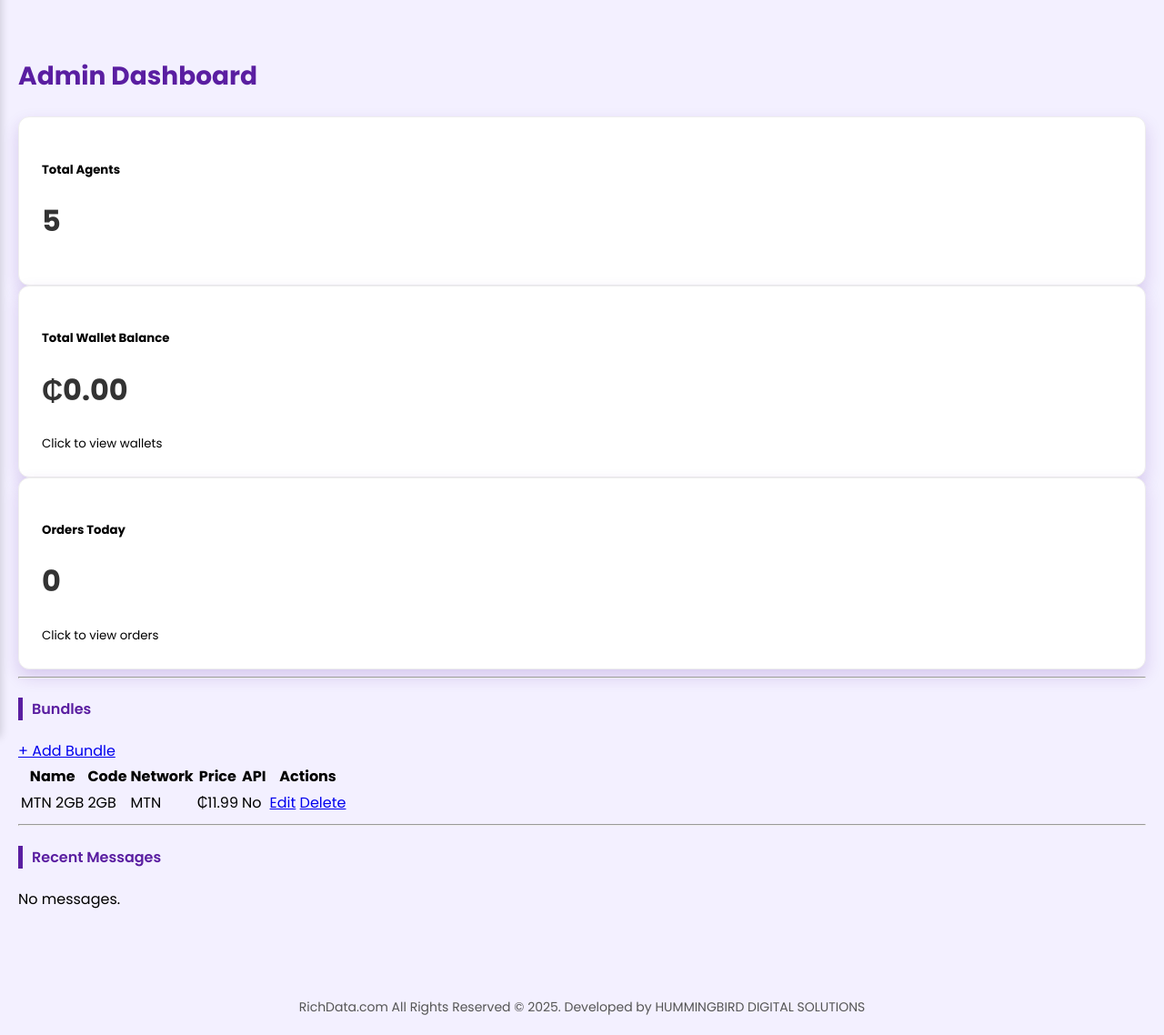
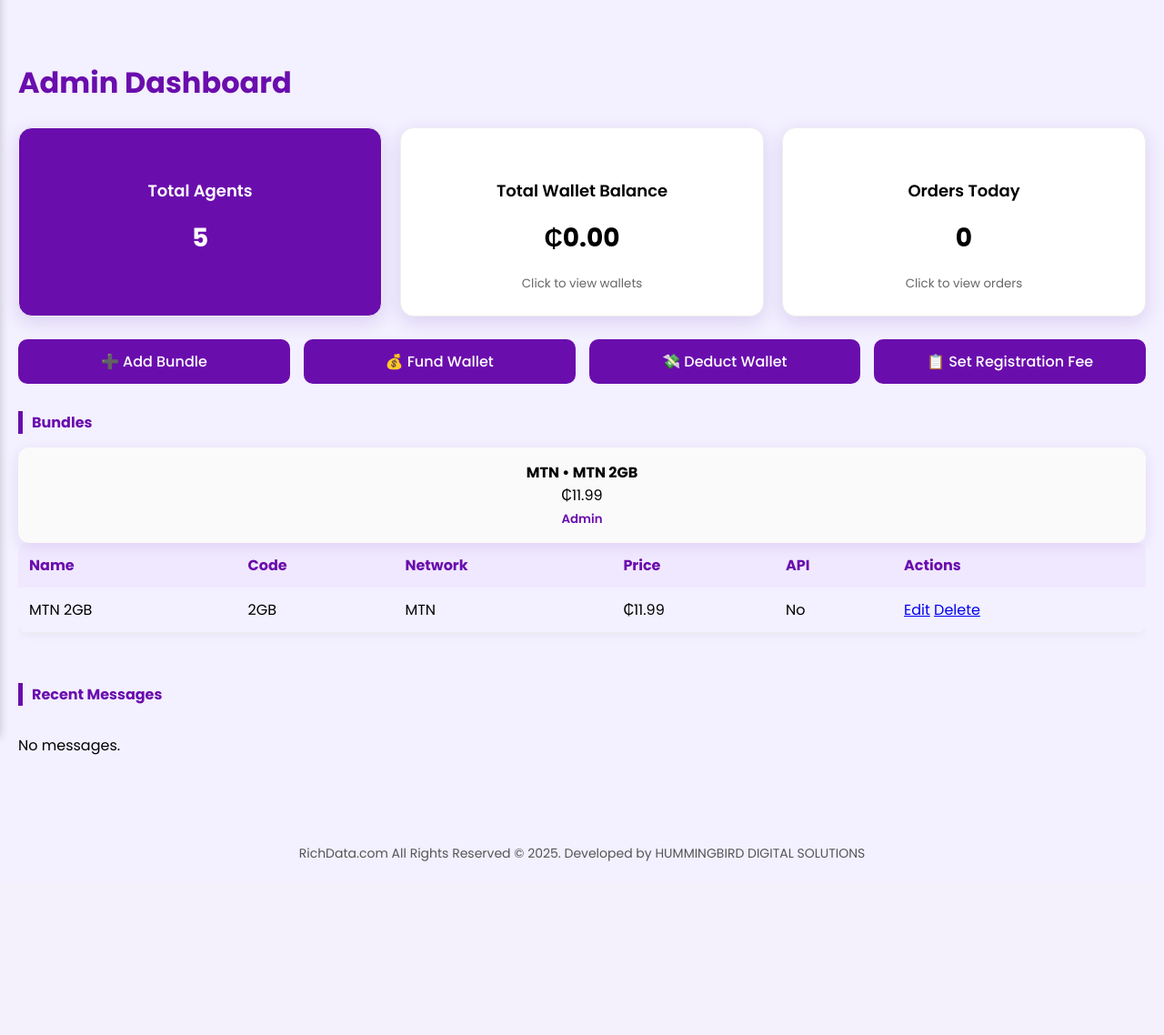
Before and after one commit to Oxbee59/richdatabundle_v3, a Django app: page /superadmin-dashboard/ in a window 1280 px wide. Shown: the part 60-1198 px from the top of the page at 91% size. After the commit the page ends 1007 px from the top, so only its background shows below. Run offline with Django 5.2, Linux system fonts and the light colour scheme; a user stored in the database is signed in; data comes from the database, SQL or seed files in the repository; data that the repository does not hold is empty.

Commit message:
Updated admin dashboard: merged old design with new 3D style and fixed URLs

```diff
--- a/core/templates/admin_dashboard.html
+++ b/core/templates/admin_dashboard.html
@@ -3,84 +3,226 @@
 
 {% block content %}
 <style>
-    .dashboard-card {
-        background: white;
-        border-radius: 12px;
-        padding: 25px;
-        box-shadow: 0 8px 18px rgba(90, 30, 161, 0.18);
-        transition: transform 0.2s ease, box-shadow 0.2s ease;
-        border: 1px solid #eee;
+    /* ----------------- GENERAL STYLES ----------------- */
+    .dashboard-title {
+        color: #6a0dad;
+        font-weight: 700;
+        font-size: 32px;
+        margin-bottom: 25px;
+    }
+    .section-title {
+        font-weight: 700;
+        color: #6a0dad;
+        border-left: 5px solid #6a0dad;
+        padding-left: 10px;
+        margin-top: 30px;
+        margin-bottom: 15px;
     }
 
-    .dashboard-card:hover {
-        transform: translateY(-4px);
-        box-shadow: 0 12px 24px rgba(90, 30, 161, 0.25);
+    /* ----------------- METRIC CARDS ----------------- */
+    .metrics-grid {
+        display: grid;
+        grid-template-columns: repeat(auto-fit, minmax(180px, 1fr));
+        gap: 20px;
+        margin-bottom: 25px;
     }
-
-    .dashboard-title {
-        color: #5a1ea1;
+    .metric-card {
+        background: white;
+        border-radius: 15px;
+        padding: 25px;
+        text-align: center;
+        box-shadow: 0 6px 20px rgba(90, 30, 161, 0.15);
+        transition: transform 0.25s ease, box-shadow 0.25s ease;
+        border: 1px solid #eee;
+        text-decoration: none;
+        color: inherit;
+    }
+    .metric-card.primary {
+        background: #6a0dad;
+        color: white;
+    }
+    .metric-card:hover {
+        transform: translateY(-6px);
+        box-shadow: 0 12px 30px rgba(90, 30, 161, 0.3);
+    }
+    .metric-card h5 {
+        margin-bottom: 10px;
+        font-weight: 600;
+        font-size: 18px;
+    }
+    .metric-card h1 {
         font-weight: 700;
         font-size: 28px;
     }
+    .metric-card small {
+        display: block;
+        color: #666;
+        margin-top: 5px;
+    }
 
-    .section-title {
+    /* ----------------- ACTION BUTTONS ----------------- */
+    .actions {
+        display: grid;
+        grid-template-columns: repeat(auto-fit, minmax(180px, 1fr));
+        gap: 15px;
+        margin-bottom: 30px;
+    }
+    .btn-action {
+        display: block;
+        text-align: center;
+        background: #6a0dad;
+        color: white;
+        padding: 12px;
+        border-radius: 10px;
+        font-weight: 500;
+        text-decoration: none;
+        transition: 0.2s ease;
+    }
+    .btn-action:hover {
+        background: #501393;
+        transform: translateY(-2px);
+    }
+
+    /* ----------------- BUNDLE GRID ----------------- */
+    .bundle-grid {
+        display: grid;
+        grid-template-columns: repeat(auto-fit, minmax(160px, 1fr));
+        gap: 15px;
+    }
+    .bundle-card {
+        background: #fafafa;
+        border-radius: 12px;
+        padding: 15px;
+        text-align: center;
+        box-shadow: 0 4px 15px rgba(90, 30, 161, 0.1);
+        transition: transform 0.25s ease, box-shadow 0.25s ease;
+        text-decoration: none;
+        color: inherit;
+    }
+    .bundle-card:hover {
+        transform: translateY(-4px);
+        box-shadow: 0 10px 25px rgba(90, 30, 161, 0.25);
+    }
+    .bundle-card small {
+        color: #6a0dad;
         font-weight: 600;
-        color: #5a1ea1;
-        border-left: 5px solid #5a1ea1;
-        padding-left: 10px;
+    }
+
+    /* ----------------- TABLE STYLES ----------------- */
+    .table-responsive {
+        overflow-x: auto;
+    }
+    table {
+        width: 100%;
+        border-collapse: collapse;
+        margin-bottom: 25px;
+        border-radius: 10px;
+        overflow: hidden;
+        box-shadow: 0 2px 12px rgba(0,0,0,0.05);
+    }
+    th {
+        background: #f0e8ff;
+        color: #6a0dad;
+        padding: 12px;
+        text-align: left;
+    }
+    td {
+        padding: 12px;
+        border-bottom: 1px solid #eee;
+    }
+
+    /* ----------------- MESSAGES ----------------- */
+    .message-list {
+        display: flex;
+        flex-direction: column;
+        gap: 12px;
+    }
+    .message-item {
+        display: flex;
+        justify-content: space-between;
+        align-items: center;
+        background: #fff;
+        padding: 15px;
+        border-radius: 12px;
+        box-shadow: 0 4px 15px rgba(90, 30, 161, 0.1);
+    }
+    .message-item small {
+        color: #666;
+        font-size: 13px;
+    }
+    .btn-delete {
+        background: #dc3545;
+        color: white;
+        padding: 6px 12px;
+        border-radius: 6px;
+        text-decoration: none;
+        transition: 0.2s ease;
+    }
+    .btn-delete:hover {
+        background: #b52a38;
+        transform: translateY(-2px);
+    }
+
+    @media(max-width:600px){
+        .metric-card h1 { font-size: 22px; }
+        .btn-action { padding: 10px; font-size: 14px; }
+        th, td { font-size: 13px; }
+        .bundle-card { padding: 12px; }
     }
 </style>
 
 <div class="container mt-4">
 
     <!-- PAGE HEADER -->
-    <h2 class="dashboard-title mb-4">Admin Dashboard</h2>
+    <h2 class="dashboard-title">Admin Dashboard</h2>
 
-    <!-- STAT CARDS -->
-    <div class="row g-4">
-
-        <!-- Total Agents -->
-        <div class="col-md-4">
-            <div class="dashboard-card text-center">
-                <h5>Total Agents</h5>
-                <h1 style="font-weight:700; color:#333;">{{ total_agents }}</h1>
-            </div>
-        </div>
-
-        <!-- Total Wallet -->
-        <div class="col-md-4">
-            <a href="{% url 'admin_wallets' %}" style="text-decoration:none; color:inherit;">
-                <div class="dashboard-card text-center">
-                    <h5>Total Wallet Balance</h5>
-                    <h1 style="font-weight:700; color:#333;">₵{{ total_wallets }}</h1>
-                    <small class="text-muted">Click to view wallets</small>
-                </div>
-            </a>
-        </div>
-
-        <!-- Orders Today -->
-        <div class="col-md-4">
-            <a href="{% url 'admin_orders' %}" style="text-decoration:none; color:inherit;">
-                <div class="dashboard-card text-center">
-                    <h5>Orders Today</h5>
-                    <h1 style="font-weight:700; color:#333;">{{ total_orders_today }}</h1>
-                    <small class="text-muted">Click to view orders</small>
-                </div>
-            </a>
-        </div>
-
+    <!-- METRICS CARDS -->
+    <div class="metrics-grid">
+        <a href="{% url 'admin_agents' %}" class="metric-card primary">
+            <h5>Total Agents</h5>
+            <h1>{{ total_agents }}</h1>
+        </a>
+        <a href="{% url 'admin_wallets' %}" class="metric-card">
+            <h5>Total Wallet Balance</h5>
+            <h1>₵{{ total_wallets }}</h1>
+            <small>Click to view wallets</small>
+        </a>
+        <a href="{% url 'admin_orders' %}" class="metric-card">
+            <h5>Orders Today</h5>
+            <h1>{{ total_orders_today }}</h1>
+            <small>Click to view orders</small>
+        </a>
     </div>
 
+    <!-- ACTION BUTTONS -->
+    <div class="actions">
+        <a href="{% url 'admin_add_bundle' %}" class="btn-action">➕ Add Bundle</a>
+        <a href="{% url 'admin_update_agent_wallet' %}" class="btn-action">💰 Fund Wallet</a>
+        <a href="{% url 'admin_deduct_agent_wallet' %}" class="btn-action">💸 Deduct Wallet</a>
+        <a href="{% url 'admin_set_registration_fee' %}" class="btn-action">📋 Set Registration Fee</a>
+    </div>
 
     <!-- BUNDLES SECTION -->
-    <hr class="my-4">
     <h4 class="section-title">Bundles</h4>
-
-    <a href="{% url 'admin_add_bundle' %}" class="btn btn-success mb-3">+ Add Bundle</a>
+    <div class="bundle-grid">
+        {% for b in bundles %}
+        <a href="{% url 'admin_edit_bundle' b.id %}" class="bundle-card">
+            <strong>{{ b.network }} • {{ b.name }}</strong><br>
+            ₵{{ b.price }} <br>
+            {% if b.send_via_api %}
+                <small>API</small>
+            {% else %}
+                <small>Admin</small>
+            {% endif %}
+        </a>
+        {% empty %}
+            <p>No bundles yet.</p>
+        {% endfor %}
+    </div>
 
     <div class="table-responsive">
-        <table class="table table-striped table-bordered align-middle">
-            <thead class="table-dark">
+        <table>
+            <thead>
                 <tr>
                     <th>Name</th>
                     <th>Code</th>
@@ -90,7 +232,6 @@
                     <th>Actions</th>
                 </tr>
             </thead>
-
             <tbody>
                 {% for b in bundles %}
                 <tr>
@@ -100,44 +241,34 @@
                     <td>₵{{ b.price }}</td>
                     <td>
                         {% if b.send_via_api %}
-                            <span class="badge bg-success">Yes</span>
+                            Yes
                         {% else %}
-                            <span class="badge bg-secondary">No</span>
+                            No
                         {% endif %}
                     </td>
                     <td>
                         <a href="{% url 'admin_edit_bundle' b.id %}" class="btn btn-primary btn-sm">Edit</a>
-                        <a href="{% url 'admin_delete_bundle' b.id %}"
-                           class="btn btn-danger btn-sm"
-                           onclick="return confirm('Delete this bundle?')">Delete</a>
+                        <a href="{% url 'admin_delete_bundle' b.id %}" class="btn btn-danger btn-sm" onclick="return confirm('Delete this bundle?')">Delete</a>
                     </td>
                 </tr>
-                {% empty %}
-                <tr><td colspan="6" class="text-center">No bundles found</td></tr>
                 {% endfor %}
             </tbody>
-
         </table>
     </div>
 
-
     <!-- MESSAGES SECTION -->
-    <hr class="my-4">
-
     <h4 class="section-title">Recent Messages</h4>
-
-    <div class="list-group mt-3">
+    <div class="message-list">
         {% for msg in contact_messages %}
-        <div class="list-group-item d-flex justify-content-between align-items-start">
+        <div class="message-item">
             <div>
-                <strong>{{ msg.name }}:</strong> {{ msg.message }} <br>
-                <small class="text-muted">{{ msg.created_at }}</small>
+                <strong>
+                    {% if msg.user %}{{ msg.user.username }}{% else %}{{ msg.email }}{% endif %}
+                </strong>:
+                {{ msg.message|truncatewords:20 }} <br>
+                <small>{{ msg.created_at|date:"M d, Y H:i" }}</small>
             </div>
-
-            <a href="{% url 'admin_delete_message' msg.id %}"
-               class="btn btn-danger btn-sm">
-                Delete
-            </a>
+            <a href="{% url 'admin_delete_message' msg.id %}" class="btn-delete">Delete</a>
         </div>
         {% empty %}
         <p>No messages.</p>
```
